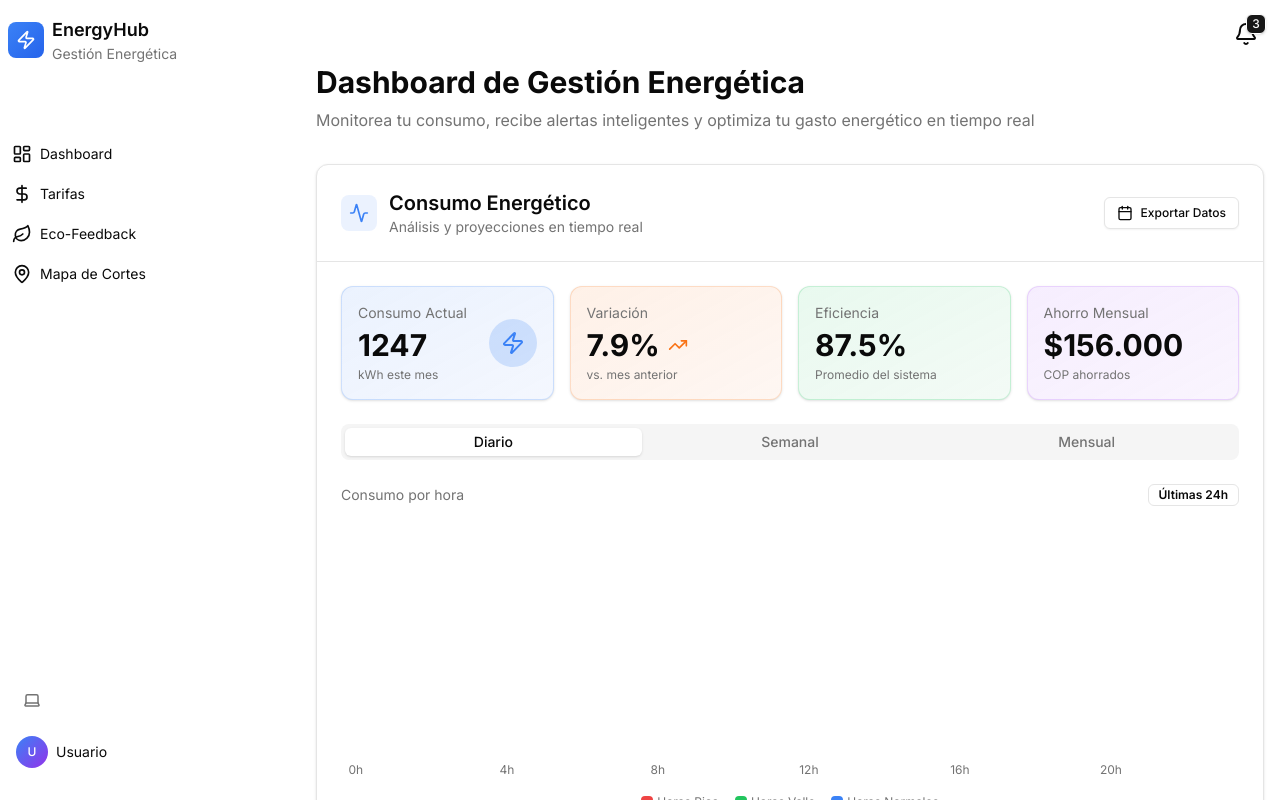
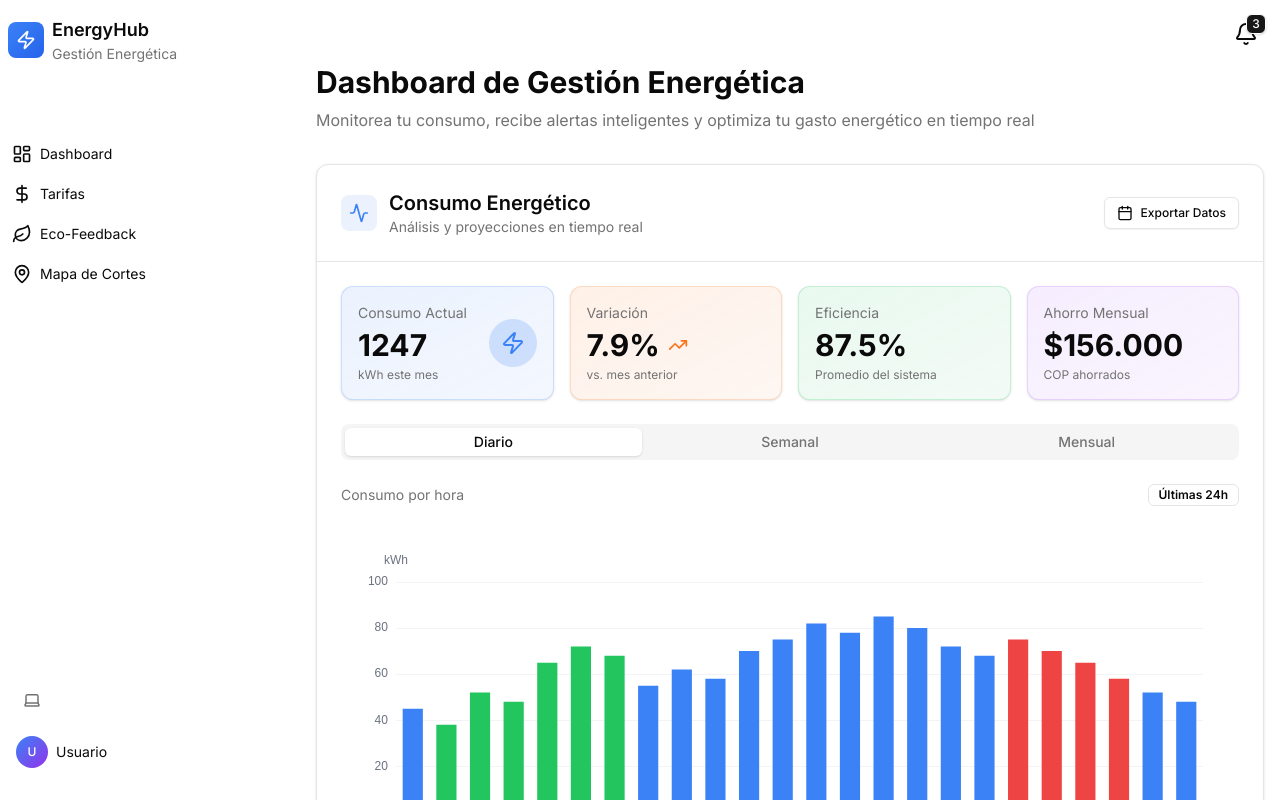
Before and after one commit to edcalderon/EnergyHub, a Next.js app: page / in a window 1280 px wide. Shown: the top 800 px of the page. Built offline with nearby package versions, Linux system fonts and the light colour scheme.

Commit message:
Fix ECharts gradient color error
- Import echarts directly instead of using window.echarts
- Fix LinearGradient references in weekly and monthly charts
- Resolve 'window.echarts is undefined' runtime error
- Ensure proper ECharts initialization and gradient rendering

```diff
--- a/package.json
+++ b/package.json
@@ -27,6 +27,8 @@
     "class-variance-authority": "^0.7.0",
     "clsx": "^2.1.1",
     "cmdk": "^1.0.4",
+    "echarts": "^5.6.0",
+    "echarts-for-react": "^3.0.2",
     "embla-carousel-react": "^8.5.2",
     "framer-motion": "^12.23.24",
     "lucide-react": "^0.468.0",
--- a/src/components/dashboard/EnergyConsumptionPanel.tsx
+++ b/src/components/dashboard/EnergyConsumptionPanel.tsx
@@ -3,8 +3,13 @@ import { Card } from "@/components/ui/card";
 import { Badge } from "@/components/ui/badge";
 import { Button } from "@/components/ui/button";
 import { Tabs, TabsContent, TabsList, TabsTrigger } from "@/components/ui/tabs";
+import ReactECharts from 'echarts-for-react';
+import { useTheme } from "next-themes";
+import * as echarts from 'echarts';
 
 export default function EnergyConsumptionPanel() {
+  const { theme } = useTheme();
+
   // Mock data for energy consumption
   const mockData = {
     currentConsumption: 1247,
@@ -35,6 +40,257 @@ export default function EnergyConsumptionPanel() {
   };
 
   const percentageChange = ((mockData.currentConsumption - mockData.previousConsumption) / mockData.previousConsumption) * 100;
+
+  // ECharts configurations
+  const chartTheme = theme === 'dark' ? 'dark' : 'light';
+
+  // Daily chart configuration
+  const dailyChartOption = {
+    backgroundColor: 'transparent',
+    tooltip: {
+      trigger: 'axis',
+      backgroundColor: theme === 'dark' ? '#1f2937' : '#ffffff',
+      borderColor: theme === 'dark' ? '#374151' : '#e5e7eb',
+      textStyle: {
+        color: theme === 'dark' ? '#f9fafb' : '#111827'
+      },
+      formatter: function(params: any) {
+        const data = params[0];
+        const hour = data.axisValue;
+        const value = data.value;
+        const isPeak = mockData.peakHours.includes(parseInt(hour));
+        const isOffPeak = mockData.offPeakHours.includes(parseInt(hour));
+        let type = 'Normal';
+        if (isPeak) type = 'Pico';
+        if (isOffPeak) type = 'Valle';
+        return `${hour}:00<br/>${value} kWh<br/>Tipo: ${type}`;
+      }
+    },
+    grid: {
+      left: '3%',
+      right: '4%',
+      bottom: '3%',
+      containLabel: true
+    },
+    xAxis: {
+      type: 'category',
+      data: Array.from({length: 24}, (_, i) => `${i}:00`),
+      axisLabel: {
+        color: theme === 'dark' ? '#9ca3af' : '#6b7280',
+        interval: 3
+      },
+      axisLine: {
+        lineStyle: {
+          color: theme === 'dark' ? '#374151' : '#e5e7eb'
+        }
+      }
+    },
+    yAxis: {
+      type: 'value',
+      name: 'kWh',
+      nameTextStyle: {
+        color: theme === 'dark' ? '#9ca3af' : '#6b7280'
+      },
+      axisLabel: {
+        color: theme === 'dark' ? '#9ca3af' : '#6b7280'
+      },
+      axisLine: {
+        lineStyle: {
+          color: theme === 'dark' ? '#374151' : '#e5e7eb'
+        }
+      },
+      splitLine: {
+        lineStyle: {
+          color: theme === 'dark' ? '#374151' : '#f3f4f6'
+        }
+      }
+    },
+    series: [{
+      data: mockData.dailyConsumption.map((value, index) => ({
+        value,
+        itemStyle: {
+          color: mockData.peakHours.includes(index)
+            ? '#ef4444'
+            : mockData.offPeakHours.includes(index)
+            ? '#22c55e'
+            : '#3b82f6'
+        }
+      })),
+      type: 'bar',
+      barWidth: '60%',
+      emphasis: {
+        itemStyle: {
+          shadowBlur: 10,
+          shadowOffsetX: 0,
+          shadowOffsetY: 0,
+          shadowColor: 'rgba(0, 0, 0, 0.5)'
+        }
+      }
+    }]
+  };
+
+  // Weekly chart configuration
+  const weeklyChartOption = {
+    backgroundColor: 'transparent',
+    tooltip: {
+      trigger: 'axis',
+      backgroundColor: theme === 'dark' ? '#1f2937' : '#ffffff',
+      borderColor: theme === 'dark' ? '#374151' : '#e5e7eb',
+      textStyle: {
+        color: theme === 'dark' ? '#f9fafb' : '#111827'
+      },
+      formatter: function(params: any) {
+        const data = params[0];
+        const day = data.axisValue;
+        const consumption = data.value;
+        const cost = mockData.weeklyConsumption.find(item => item.day === day)?.cost || 0;
+        return `${day}<br/>Consumo: ${consumption} kWh<br/>Costo: $${cost.toLocaleString('es-CO')} COP`;
+      }
+    },
+    grid: {
+      left: '3%',
+      right: '4%',
+      bottom: '3%',
+      containLabel: true
+    },
+    xAxis: {
+      type: 'category',
+      data: mockData.weeklyConsumption.map(item => item.day),
+      axisLabel: {
+        color: theme === 'dark' ? '#9ca3af' : '#6b7280'
+      },
+      axisLine: {
+        lineStyle: {
+          color: theme === 'dark' ? '#374151' : '#e5e7eb'
+        }
+      }
+    },
+    yAxis: {
+      type: 'value',
+      name: 'kWh',
+      nameTextStyle: {
+        color: theme === 'dark' ? '#9ca3af' : '#6b7280'
+      },
+      axisLabel: {
+        color: theme === 'dark' ? '#9ca3af' : '#6b7280'
+      },
+      axisLine: {
+        lineStyle: {
+          color: theme === 'dark' ? '#374151' : '#e5e7eb'
+        }
+      },
+      splitLine: {
+        lineStyle: {
+          color: theme === 'dark' ? '#374151' : '#f3f4f6'
+        }
+      }
+    },
+    series: [{
+      data: mockData.weeklyConsumption.map(item => item.value),
+      type: 'bar',
+      barWidth: '60%',
+      itemStyle: {
+        color: new echarts.graphic.LinearGradient(0, 0, 0, 1, [
+          { offset: 0, color: '#3b82f6' },
+          { offset: 1, color: '#1d4ed8' }
+        ])
+      },
+      emphasis: {
+        itemStyle: {
+          shadowBlur: 10,
+          shadowOffsetX: 0,
+          shadowOffsetY: 0,
+          shadowColor: 'rgba(0, 0, 0, 0.5)'
+        }
+      }
+    }]
+  };
+
+  // Monthly chart configuration
+  const monthlyChartOption = {
+    backgroundColor: 'transparent',
+    tooltip: {
+      trigger: 'axis',
+      backgroundColor: theme === 'dark' ? '#1f2937' : '#ffffff',
+      borderColor: theme === 'dark' ? '#374151' : '#e5e7eb',
+      textStyle: {
+        color: theme === 'dark' ? '#f9fafb' : '#111827'
+      },
+      formatter: function(params: any) {
+        const data = params[0];
+        const month = data.axisValue;
+        const consumption = data.value;
+        const cost = mockData.monthlyConsumption.find(item => item.month === month)?.cost || 0;
+        return `${month}<br/>Consumo: ${consumption} kWh<br/>Costo: $${(cost / 1000000).toFixed(1)}M COP`;
+      }
+    },
+    grid: {
+      left: '3%',
+      right: '4%',
+      bottom: '3%',
+      containLabel: true
+    },
+    xAxis: {
+      type: 'category',
+      data: mockData.monthlyConsumption.map(item => item.month),
+      axisLabel: {
+        color: theme === 'dark' ? '#9ca3af' : '#6b7280'
+      },
+      axisLine: {
+        lineStyle: {
+          color: theme === 'dark' ? '#374151' : '#e5e7eb'
+        }
+      }
+    },
+    yAxis: {
+      type: 'value',
+      name: 'kWh',
+      nameTextStyle: {
+        color: theme === 'dark' ? '#9ca3af' : '#6b7280'
+      },
+      axisLabel: {
+        color: theme === 'dark' ? '#9ca3af' : '#6b7280'
+      },
+      axisLine: {
+        lineStyle: {
+          color: theme === 'dark' ? '#374151' : '#e5e7eb'
+        }
+      },
+      splitLine: {
+        lineStyle: {
+          color: theme === 'dark' ? '#374151' : '#f3f4f6'
+        }
+      }
+    },
+    series: [{
+      data: mockData.monthlyConsumption.map(item => item.value),
+      type: 'line',
+      smooth: true,
+      lineStyle: {
+        width: 3,
+        color: '#3b82f6'
+      },
+      itemStyle: {
+        color: '#3b82f6',
+        borderWidth: 2,
+        borderColor: '#ffffff'
+      },
+      areaStyle: {
+        color: new echarts.graphic.LinearGradient(0, 0, 0, 1, [
+          { offset: 0, color: 'rgba(59, 130, 246, 0.3)' },
+          { offset: 1, color: 'rgba(59, 130, 246, 0.05)' }
+        ])
+      },
+      emphasis: {
+        itemStyle: {
+          shadowBlur: 10,
+          shadowOffsetX: 0,
+          shadowOffsetY: 0,
+          shadowColor: 'rgba(0, 0, 0, 0.5)'
+        }
+      }
+    }]
+  };
 
   return (
     <Card className="bg-card border-border">
@@ -124,29 +380,12 @@ export default function EnergyConsumptionPanel() {
                 <span className="text-muted-foreground">Consumo por hora</span>
                 <Badge variant="outline">Últimas 24h</Badge>
               </div>
-              {/* Enhanced bar chart with peak hours highlighting */}
-              <div className="h-48 sm:h-64 flex items-end justify-between gap-1 sm:gap-2">
-                {mockData.dailyConsumption.map((value, index) => {
-                  const isPeakHour = mockData.peakHours.includes(index);
-                  const isOffPeakHour = mockData.offPeakHours.includes(index);
-
-                  return (
-                    <div key={index} className="flex-1 flex flex-col items-center gap-1">
-                      <div
-                        className={`w-full rounded-t transition-all cursor-pointer ${
-                          isPeakHour
-                            ? 'bg-gradient-to-t from-red-500 to-red-400 hover:from-red-600 hover:to-red-500'
-                            : isOffPeakHour
-                            ? 'bg-gradient-to-t from-green-500 to-green-400 hover:from-green-600 hover:to-green-500'
-                            : 'bg-gradient-to-t from-blue-500 to-blue-400 hover:from-blue-600 hover:to-blue-500'
-                        }`}
-                        style={{ height: `${value}%` }}
-                        title={`${value} kWh - ${index}:00`}
-                      />
-                      {index % 4 === 0 && <span className="text-xs text-muted-foreground">{index}h</span>}
-                    </div>
-                  );
-                })}
+              <div className="h-80">
+                <ReactECharts
+                  option={dailyChartOption}
+                  style={{ height: '100%', width: '100%' }}
+                  theme={chartTheme}
+                />
               </div>
               <div className="flex items-center justify-center gap-4 text-xs text-muted-foreground">
                 <div className="flex items-center gap-1">
@@ -171,18 +410,12 @@ export default function EnergyConsumptionPanel() {
                 <span className="text-muted-foreground">Consumo por día</span>
                 <Badge variant="outline">Esta semana</Badge>
               </div>
-              <div className="h-48 sm:h-64 flex items-end justify-between gap-2 sm:gap-4">
-                {mockData.weeklyConsumption.map((item, index) => (
-                  <div key={index} className="flex-1 flex flex-col items-center gap-2">
-                    <div
-                      className="w-full bg-gradient-to-t from-blue-500 to-blue-400 rounded-t hover:from-blue-600 hover:to-blue-500 transition-all cursor-pointer"
-                      style={{ height: `${item.value}%` }}
-                      title={`${item.value} kWh - $${item.cost.toLocaleString('es-CO')} COP`}
-                    />
-                    <span className="text-xs text-muted-foreground font-medium">{item.day}</span>
-                    <span className="text-xs text-muted-foreground">${item.cost.toLocaleString('es-CO')}</span>
-                  </div>
-                ))}
+              <div className="h-80">
+                <ReactECharts
+                  option={weeklyChartOption}
+                  style={{ height: '100%', width: '100%' }}
+                  theme={chartTheme}
+                />
               </div>
               <div className="grid grid-cols-2 gap-4 mt-4">
                 <div className="p-3 bg-muted/50 rounded-lg">
@@ -207,18 +440,12 @@ export default function EnergyConsumptionPanel() {
                 <span className="text-muted-foreground">Comparativa mensual</span>
                 <Badge variant="outline">Últimos 6 meses</Badge>
               </div>
-              <div className="h-48 sm:h-64 flex items-end justify-between gap-2 sm:gap-4">
-                {mockData.monthlyConsumption.map((item, index) => (
-                  <div key={index} className="flex-1 flex flex-col items-center gap-2">
-                    <div
-                      className="w-full bg-gradient-to-t from-blue-500 to-blue-400 rounded-t hover:from-blue-600 hover:to-blue-500 transition-all cursor-pointer"
-                      style={{ height: `${item.value}%` }}
-                      title={`${item.value} kWh - $${item.cost.toLocaleString('es-CO')} COP`}
-                    />
-                    <span className="text-xs text-muted-foreground font-medium">{item.month}</span>
-                    <span className="text-xs text-muted-foreground">${(item.cost / 1000000).toFixed(1)}M</span>
-                  </div>
-                ))}
+              <div className="h-80">
+                <ReactECharts
+                  option={monthlyChartOption}
+                  style={{ height: '100%', width: '100%' }}
+                  theme={chartTheme}
+                />
               </div>
               <div className="grid grid-cols-3 gap-4 mt-4">
                 <div className="p-3 bg-muted/50 rounded-lg text-center">
```
Also changed, not shown: 1 other file (tests, documents, lock files or other folders).
